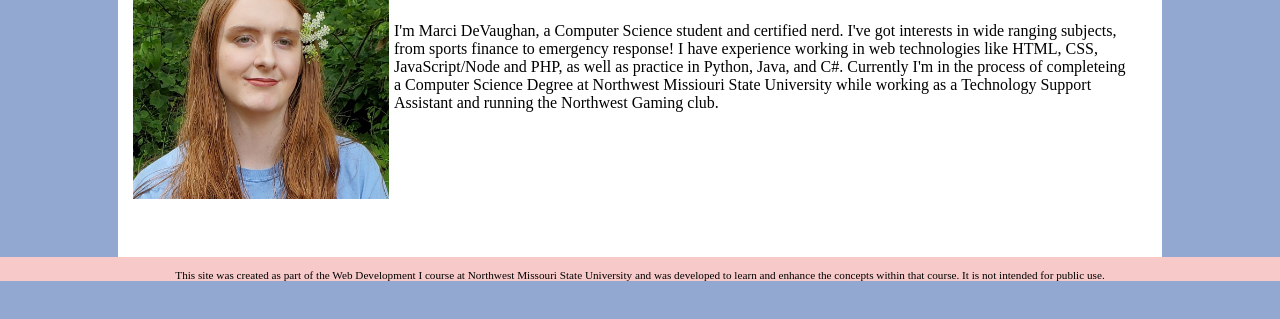
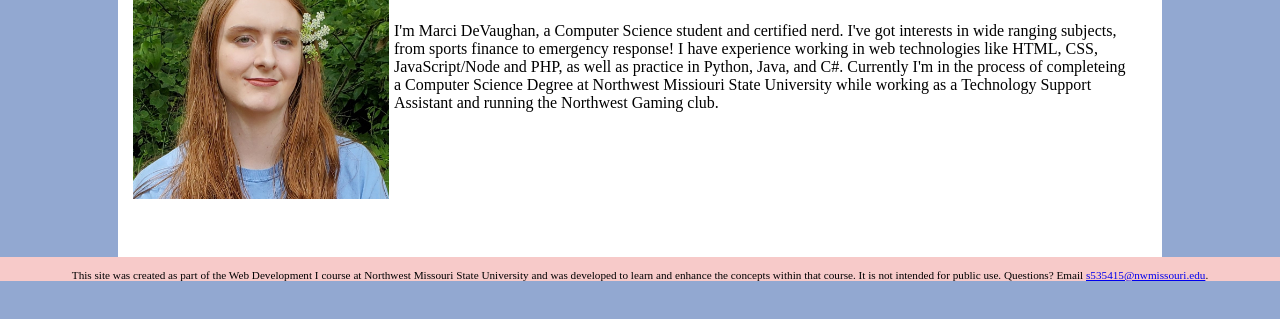
Before and after one commit to MarciDev1984/WebDev1_Project_1, a plain HTML site: page index.html in a window 1280 px wide. Shown: the part 115-434 px from the top of the page. Drawn offline with Linux system fonts and the light colour scheme.

Commit message:
minor formatting changes

```diff
--- a/index.html
+++ b/index.html
@@ -30,7 +30,8 @@
 
   <footer>
     <p>This site was created as part of the Web Development I course at Northwest Missouri State University and was
-      developed to learn and enhance the concepts within that course. It is not intended for public use.</p>
+      developed to learn and enhance the concepts within that course. It is not intended for public use. Questions?
+      Email <a href="mailto:s535415@nwmissouri.edu">s535415@nwmissouri.edu</a>.</p>
   </footer>
 
 </body>
```
Also changed, not shown: interests.html (+2 -1 lines), projects.html (+2 -1 lines).
